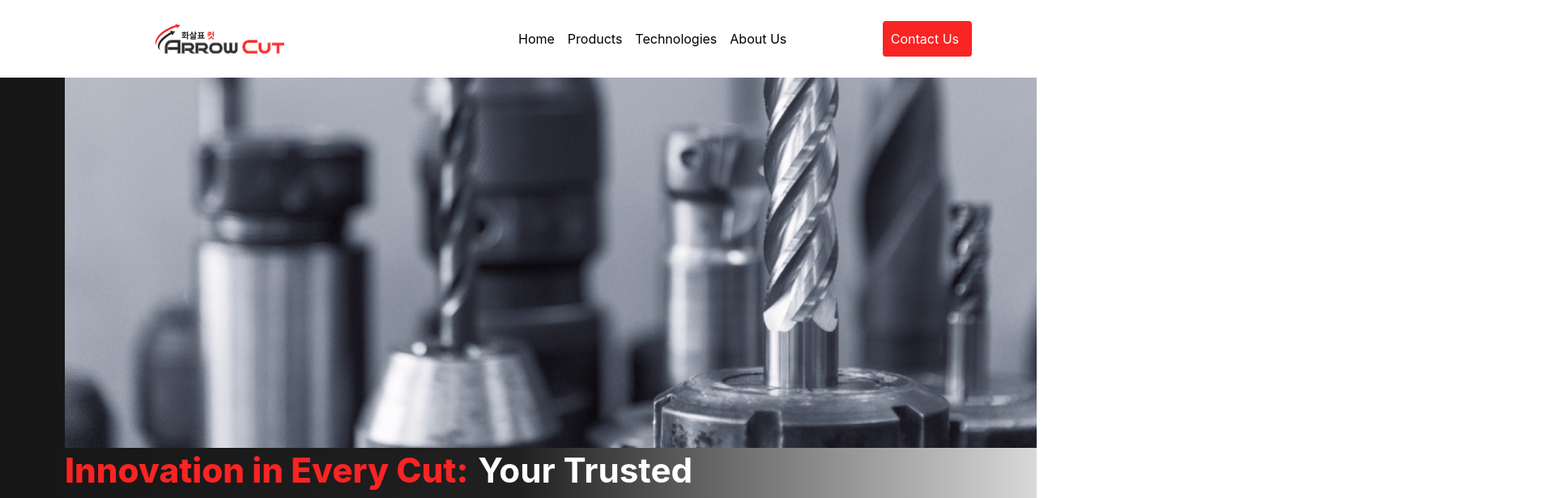
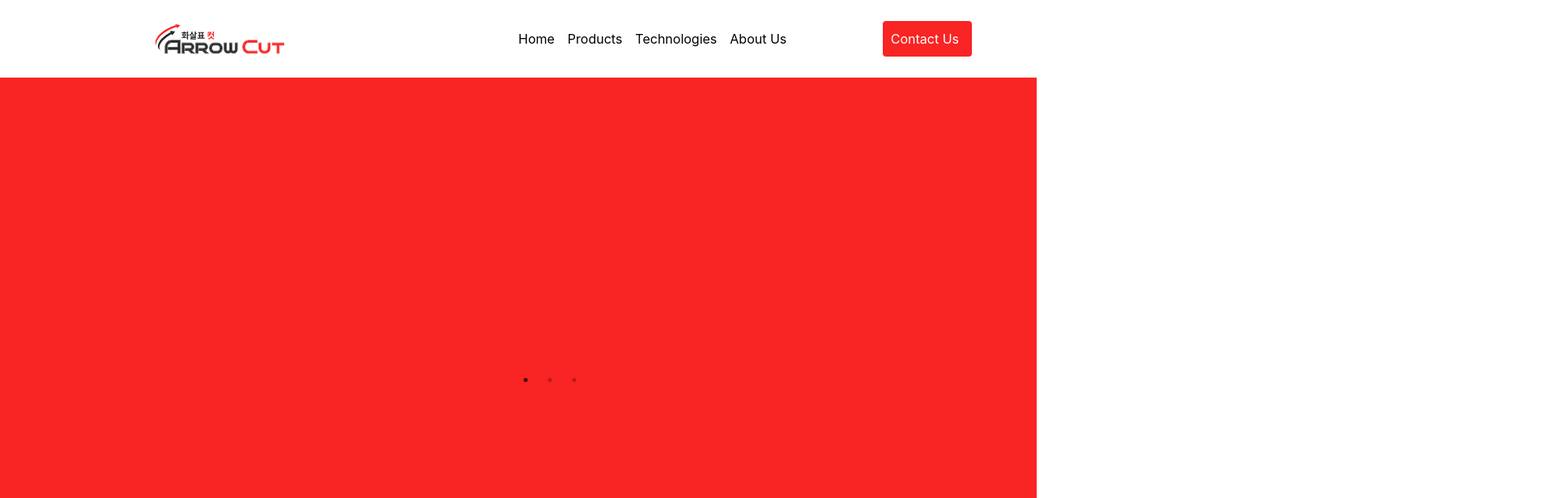
Before and after one commit to amitmishra007/arrowcut, a React (Create React App) app: page / in a window 1280 px wide. Shown: the top 616 px of the page at 81% size, 1920 px wide, since content can reach past the window. Built offline with nearby package versions, Linux system fonts and the light colour scheme.

Commit message:
Added-SlickCarousel

```diff
--- a/package.json
+++ b/package.json
@@ -9,6 +9,8 @@
     "react": "^18.2.0",
     "react-dom": "^18.2.0",
     "react-scripts": "5.0.1",
+    "react-slick": "^0.30.2",
+    "slick-carousel": "^1.8.1",
     "web-vitals": "^2.1.4"
   },
   "scripts": {
@@ -37,5 +39,6 @@
   },
   "devDependencies": {
     "tailwindcss": "^3.4.1"
+
   }
 }
--- a/src/App.css
+++ b/src/App.css
@@ -1,6 +1,8 @@
 @tailwind base;
 @tailwind components;
 @tailwind utilities;
+
+
 .App {
   text-align: center;
 }
--- a/src/components/hero.js
+++ b/src/components/hero.js
@@ -1,17 +1,22 @@
 import React from "react";
 import bannerImage from "../assets/arrowcut_banner.jpg";
+import SimpleSlider from "./simpleslider";
+
+import "slick-carousel/slick/slick.css";
+import "slick-carousel/slick/slick-theme.css";
 
 const Hero = () => {
   return (
-    <div className="pl-20 flex flex-col items-start justify-evenly h-[34.375rem] bg-gradient-to-r from-[#161616] via-[#171717] via-[#202020]  to-[#D9D9D9]">
-      <img
+    <div className="pl-20 flex justify-center h-[34.375rem] w-full items-center bg-red">
+      {/* <div className="pl-20 flex flex-col items-start justify-evenly h-[34.375rem] bg-gradient-to-r from-[#161616] via-[#171717] via-[#202020]  to-[#D9D9D9]"> */}
+      {/* <img
         src={bannerImage}
         alt="banner_arrowcut"
         quality={100}
-        // className="w-full h-full object-cover"
-        // fill={true}
-      />
-      <p className="text-[2.635rem] leading-[3.438rem]">
+        className="w-full h-full object-cover"
+        fill={true}
+      /> */}
+      {/* <p className="text-[2.635rem] leading-[3.438rem]">
         <span className="text-red font-extrabold">
           Innovation in Every Cut:
         </span>{" "}
@@ -26,7 +31,8 @@ const Hero = () => {
       </p>
       <button className="bg-red text-white rounded py-4 px-6">
         Get Started
-      </button>
+      </button> */}
+      <SimpleSlider />
     </div>
   );
 };
--- /dev/null
+++ b/src/components/simpleslider.js
@@ -0,0 +1,29 @@
+import React from "react";
+import Slider from "react-slick";
+
+function SimpleSlider() {
+  const settings = {
+    dots: true,
+    infinite: true,
+    speed: 500,
+    slidesToShow: 1,
+    slidesToScroll: 1,
+  };
+  return (
+    <div className="slider-container">
+      <Slider {...settings}>
+        <div>
+          <h3>1</h3>
+        </div>
+        <div>
+          <h3>2</h3>
+        </div>
+        <div>
+          <h3>3</h3>
+        </div>
+      </Slider>
+    </div>
+  );
+}
+
+export default SimpleSlider;
```
Also changed, not shown: 1 other file (tests, documents, lock files or other folders).
